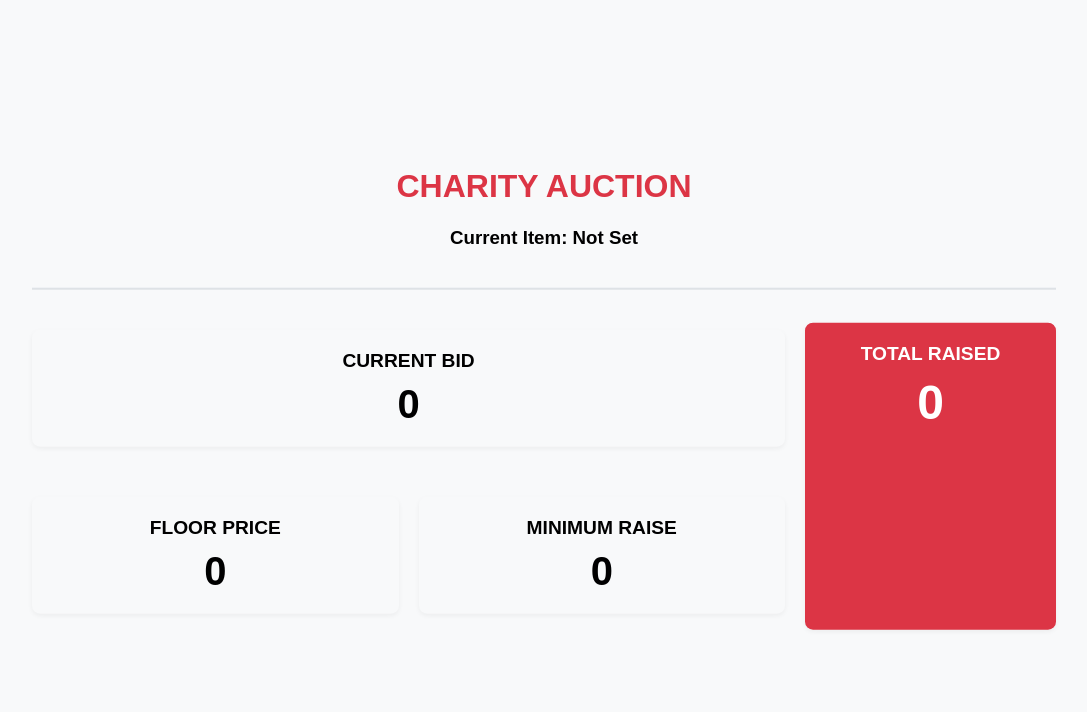
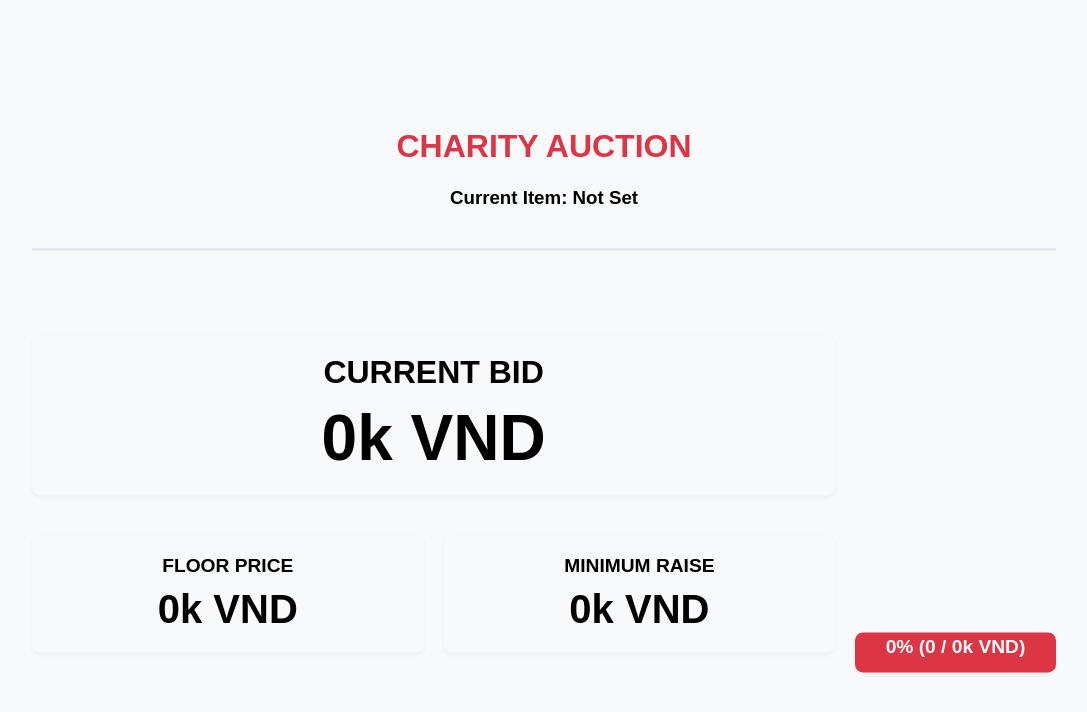
Before and after one commit to TapDoGithub/Auction, a website: page public/display.html in a window 1280 px wide. Shown: the whole page, without its empty margins (96-1183 px from the left). Drawn offline with Linux system fonts and the light colour scheme.

Commit message:
polishing cuh pmo

```diff
--- a/public/css/styles.css
+++ b/public/css/styles.css
@@ -52,10 +52,10 @@ body {
 
 .display-metrics {
     display: grid;
-    grid-template: repeat(2, 1fr)/3fr 1fr;
+    grid-template: 3fr 2fr/4fr 1fr;
     grid-auto-flow: row;
     gap: 20px;
-    align-items: center;
+    align-items: end;
 }
 
 .display-header h1 {
@@ -82,25 +82,39 @@ body {
     flex: 1;
 }
 
-.total-card {
+.progress-bar {
     background-color: #dc3545;
-    color: white;
-    height: 80%;
+    width: 80%;
+    height: 0;
     grid-row: 1/3;
     grid-column: 2/3;
+    margin-bottom: 20px;
+    padding: 20px;
+    align-self: self-end;
+    transition: ease 2s;
+    display: flex;
+    flex-direction: column;
+    justify-content: center;
 }
 
+.progress-label {
+    color: white;
+}
 .metric-label {
     font-size: 1.2rem;
     font-weight: bold;
     margin-bottom: 10px;
 }
-
+.metric-biglabel{
+    font-size: 2rem;
+}
 .metric-value {
     font-size: 2.5rem;
     font-weight: bold;
 }
-
+.metric-bigvalue{
+    font-size: 4rem;
+}
 .total-card .metric-value {
     font-size: 3rem;
 }
--- a/public/display.html
+++ b/public/display.html
@@ -15,24 +15,24 @@
 
         <div class="display-metrics">
             <div class="metric-card">
-                <div class="metric-label">CURRENT BID</div>
-                <div id="display-current-price" class="metric-value">0</div>
+                <div class="metric-label metric-biglabel">CURRENT BID</div>
+                <div id="display-current-price" class="metric-value metric-bigvalue">0k VND</div>
             </div>
 
             <div class="metric-row">
                 <div class="metric-card">
                     <div class="metric-label">FLOOR PRICE</div>
-                    <div id="display-floor-price" class="metric-value">0</div>
+                    <div id="display-floor-price" class="metric-value">0k VND</div>
                 </div>
                 <div class="metric-card">
                     <div class="metric-label">MINIMUM RAISE</div>
-                    <div id="display-min-raise" class="metric-value">0</div>
+                    <div id="display-min-raise" class="metric-value">0k VND</div>
                 </div>
             </div>
 
-            <div class="metric-card total-card">
-                <div class="metric-label">TOTAL RAISED</div>
-                <div id="display-total-raised" class="metric-value">0</div>
+
+            <div class="metric-card progress-bar">
+                <div class="metric-label progress-label">0% (0 / 0k VND)</div>
             </div>
         </div>
     </div>
--- a/public/js/display.js
+++ b/public/js/display.js
@@ -6,7 +6,9 @@ document.addEventListener('DOMContentLoaded', function() {
     const displayFloorPrice = document.getElementById('display-floor-price');
     const displayMinRaise = document.getElementById('display-min-raise');
     const displayTotalRaised = document.getElementById('display-total-raised');
-
+    const progressBar = document.querySelector('.progress-bar');
+    var progressLabel = document.querySelector('.progress-label');
+    const goal = 1500;
     socket.onmessage = function(event) {
         const data = JSON.parse(event.data);
 
@@ -14,11 +16,23 @@ document.addEventListener('DOMContentLoaded', function() {
             if (data.item) {
                 displayItem.querySelector('span').textContent = data.item;
             }
-
+            var progress = data.totalRaised / goal * 100
             displayCurrentPrice.textContent = formatCurrency(data.currentPrice);
             displayFloorPrice.textContent = formatCurrency(data.floorPrice);
             displayMinRaise.textContent = formatCurrency(data.minRaise);
-            displayTotalRaised.textContent = formatCurrency(data.totalRaised);
+            progressBar.style.height = `${progress*0.8}%`;
+            progressLabel.textContent = `${Math.round(progress)}% \n (${Math.round(data.totalRaised)} / ${goal})k VND`;
+            if (progress >= 100) {
+                progressBar.style.backgroundColor = '#28a745'; // Green
+            } else if (progress >= 70) {
+                progressBar.style.backgroundColor = '#17a2b8'; // Teal
+            } else if (progress >= 40) {
+                progressBar.style.backgroundColor = '#ffc107'; // Yellow
+            } else if (progress > 0) {
+                progressBar.style.backgroundColor = '#fd7e14'; // Orange
+            } else {
+                progressBar.style.backgroundColor = '#dc3545'; // Red
+            }
         }
     };
 });
```
